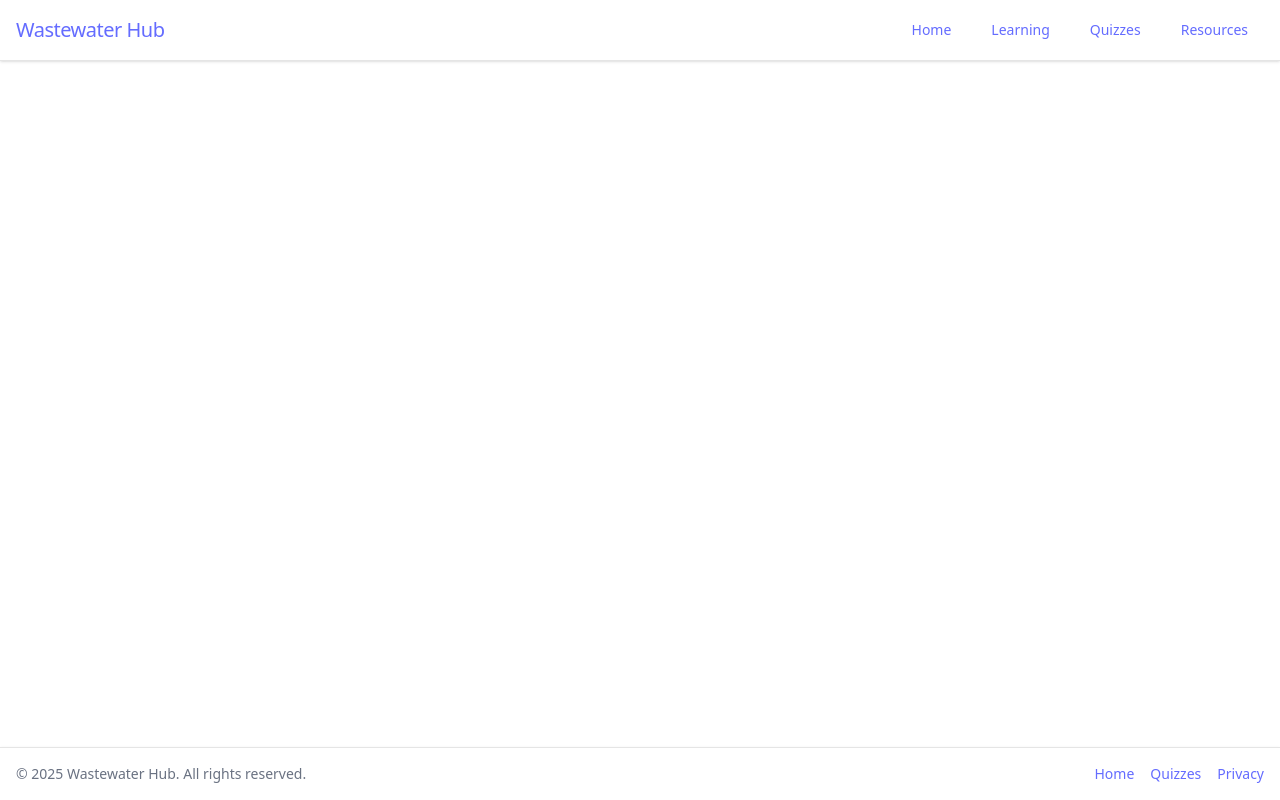
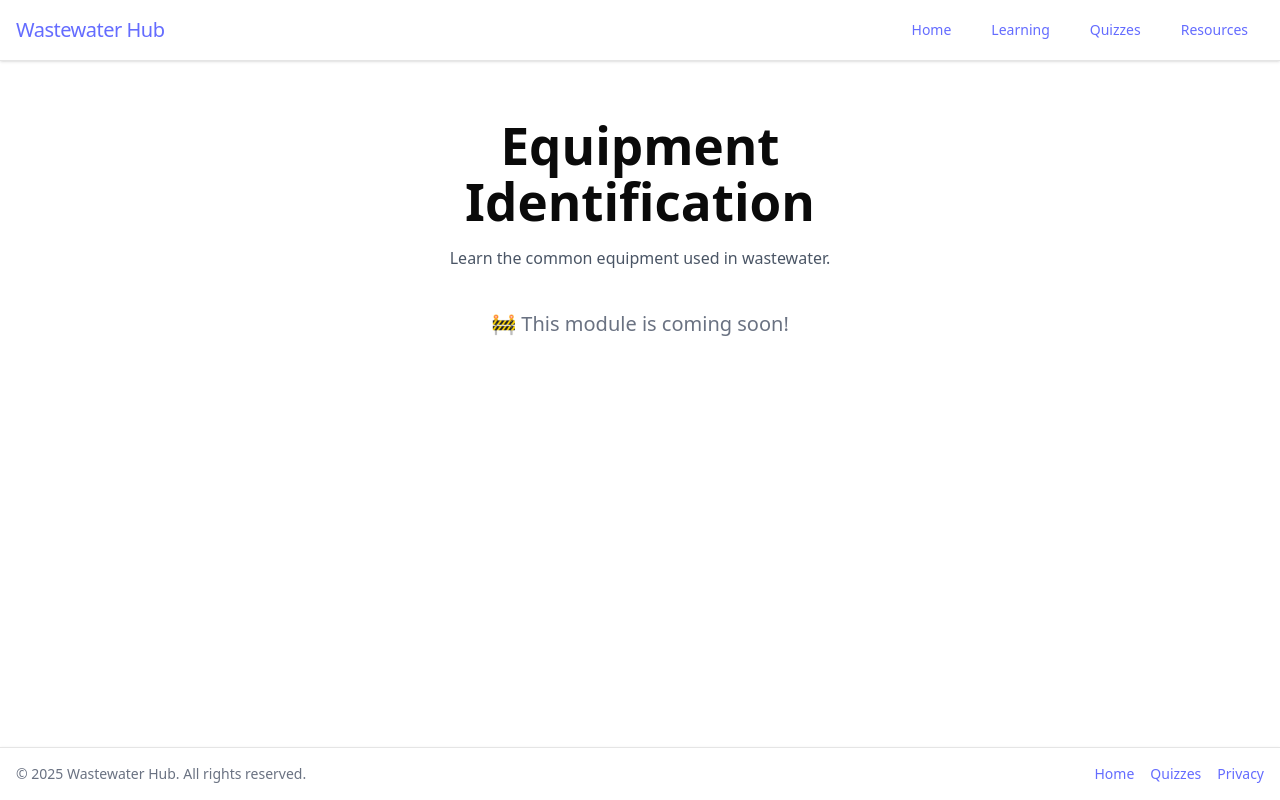
Before and after one commit to escheive/wastewater-hub, a React (Vite) app: page /modules/equipment in a window 1280 px wide. Built offline with nearby package versions, Linux system fonts and the light colour scheme.

Commit message:
added dynamic route for learning modules and placeholders for modules coming soon

```diff
--- a/src/App.tsx
+++ b/src/App.tsx
@@ -1,6 +1,7 @@
 import { Routes, Route } from 'react-router-dom'
 import Home from '@/pages/Home'
 import Learning from '@/pages/Learning'
+import ModulePage from './pages/ModulePage'
 import QuizPage from '@/pages/QuizPage'
 import QuizSelection from '@/pages/QuizSelection'
 import QuizSummary from '@/pages/QuizSummary'
@@ -18,6 +19,7 @@ function App() {
         <Routes>
           <Route path='/' element={<Home />} />
           <Route path='/learning' element={<Learning />} />
+          <Route path='/modules/:moduleId' element={<ModulePage />} />
           <Route path='/quizzes' element={<QuizSelection />} />
           <Route path='/quiz/:quizId' element={<QuizPage />} />
           <Route path='quiz/summary' element={<QuizSummary />} />
--- a/src/data/learningModules/modules.json
+++ b/src/data/learningModules/modules.json
@@ -3,42 +3,49 @@
     "id": "intro",
     "title": "Introduction to Wastewater",
     "description": "Learn what wastewater is and why treatment is essential.",
-    "thumbnail": "/images/intro.jpg"
+    "thumbnail": "/images/intro.jpg",
+    "available": false
   },
   {
     "id": "treatment-overview",
     "title": "Wastewater Treatment Overview",
     "description": "Understand the major steps in treating wastewater.",
-    "thumbnail": "/images/treatment.jpg"
+    "thumbnail": "/images/treatment.jpg",
+    "available": false
   },
   {
     "id": "key-terms",
     "title": "Key Terminology & Acronyms",
     "description": "Master the vocabulary used in the industry.",
-    "thumbnail": "/images/terms.jpg"
+    "thumbnail": "/images/terms.jpg",
+    "available": false
   },
   {
     "id": "microbiology",
     "title": "Microbiology in Wastewater",
     "description": "Learn in depth about the biological treatment of wastewater.",
-    "thumbnail": "/images/microbiology.jpg"
+    "thumbnail": "/images/microbiology.jpg",
+    "available": false
   },
   {
     "id": "math",
     "title": "Math for Wastewater Operators",
     "description": "Learn the math used for Wastewater and how it affects the process.",
-    "thumbnail": "/images/math.jpg"
+    "thumbnail": "/images/math.jpg",
+    "available": false
   },
   {
     "id": "equipment",
     "title": "Equipment Identification",
     "description": "Learn the common equipment used in wastewater.",
-    "thumbnail": "/images/equipment.jpg"
+    "thumbnail": "/images/equipment.jpg",
+    "available": false
   },
   {
     "id": "troubleshooting",
     "title": "Troubleshooting",
     "description": "Learn how to troubleshoot common challenges in a wastewater plant that you'll face as an operator.",
-    "thumbnail": "/images/troubleshooting.jpg"
+    "thumbnail": "/images/troubleshooting.jpg",
+    "available": false
   }
 ]
--- /dev/null
+++ b/src/pages/ModulePage.tsx
@@ -0,0 +1,36 @@
+import { useParams } from "react-router-dom"
+import modulesIndex from "@/data/learningModules/modules.json"
+
+
+export default function ModulePage() {
+  const { moduleId } = useParams()
+  const module = modulesIndex.find((m) => m.id === moduleId)
+
+  if (!module) {
+    return (
+      <div className="p-8 text-center">
+        <h1 className="text-2xl font-bold text-red-600">Module Not Found</h1>
+        <p>Please check the URL or return to the modules page</p>
+      </div>
+    )
+  }
+
+  const isAvailable = module.available !== false
+
+  return (
+    <div className="p-8 max-w-3xl mx-auto">
+      <h1 className="text-3xl font-bold mb-4">{module.title}</h1>
+      <p className="text-gray-600 mb-6">{module.description}</p>
+
+      {isAvailable ? (
+        <div>
+          <p>🚧 Module content will go here.</p>
+        </div>
+      ) : (
+        <div className="text-center text-xl text-gray-500 mt-10">
+          🚧 This module is coming soon!
+        </div>
+      )}
+    </div>
+  )
+}
```
